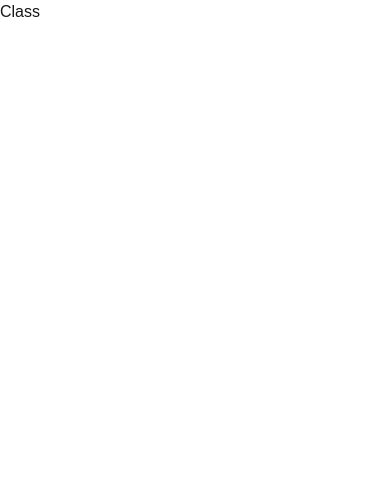
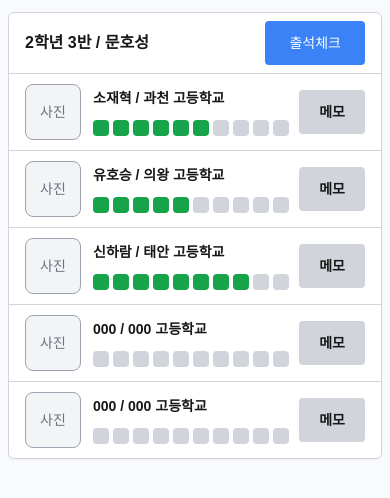
Before and after one commit to moonblueblue/together-go, a Next.js app: page /class in a window 390 px wide. Shown: the top 498 px of the page. Built offline with nearby package versions, Linux system fonts and the light colour scheme.

Commit message:
class-mobile 페이지 추가

```diff
--- a/app/class/page.tsx
+++ b/app/class/page.tsx
@@ -1,10 +1,92 @@
-/**
- * @description 학급(반)
- */
-export default function Class() {
+"use client";
+
+import { useState } from "react";
+
+export default function ClassPage() {
+  const [students, setStudents] = useState([
+    {
+      id: 1,
+      name: "소재혁",
+      school: "과천 고등학교",
+      attendance: Array(6).fill(true).concat(Array(4).fill(false)),
+      memo: "",
+    },
+    {
+      id: 2,
+      name: "유호승",
+      school: "의왕 고등학교",
+      attendance: Array(5).fill(true).concat(Array(5).fill(false)),
+      memo: "",
+    },
+    {
+      id: 3,
+      name: "신하람",
+      school: "태안 고등학교",
+      attendance: Array(8).fill(true).concat(Array(2).fill(false)),
+      memo: "",
+    },
+    {
+      id: 4,
+      name: "000",
+      school: "000 고등학교",
+      attendance: Array(10).fill(false),
+      memo: "",
+    },
+    {
+      id: 5,
+      name: "000",
+      school: "000 고등학교",
+      attendance: Array(10).fill(false),
+      memo: "",
+    },
+  ]);
+
   return (
-    <>
-      <h1>Class</h1>
-    </>
+    <div className="min-h-screen bg-gray-50 px-2 py-3">
+      <div className="mx-auto max-w-4xl rounded-md border border-gray-300 bg-white shadow-sm">
+        {/* 상단 헤더 */}
+        <div className="flex items-center justify-between border-b border-gray-300 px-4 py-2">
+          <h1 className="text-base font-bold">2학년 3반 / 문호성</h1>
+          <button className="rounded bg-blue-500 px-6 py-3 text-sm text-white hover:bg-blue-600">
+            출석체크
+          </button>
+        </div>
+
+        {/* 학생 목록 */}
+        {students.map((student, index) => (
+          <div
+            key={index}
+            className="flex items-center justify-between border-b border-gray-300 px-4 py-2.5 last:border-0"
+          >
+            {/* 프로필 사진 */}
+            <div className="flex items-center">
+              <div className="flex h-14 w-14 items-center justify-center rounded-lg border border-gray-400 bg-gray-100">
+                <span className="text-sm text-gray-500">사진</span>
+              </div>
+              <div className="ml-3">
+                <p className="text-sm font-bold">
+                  {student.name} / {student.school}
+                </p>
+                <div className="mt-3 flex gap-1">
+                  {student.attendance.map((attended, i) => (
+                    <div
+                      key={i}
+                      className={`h-4 w-4 rounded ${
+                        attended ? "bg-green-600" : "bg-gray-300"
+                      }`}
+                    ></div>
+                  ))}
+                </div>
+              </div>
+            </div>
+
+            {/* 메모 버튼 */}
+            <button className="rounded bg-gray-300 px-5 py-3 text-sm font-bold hover:bg-gray-400">
+              메모
+            </button>
+          </div>
+        ))}
+      </div>
+    </div>
   );
 }
--- a/app/login/page.tsx
+++ b/app/login/page.tsx
@@ -1,14 +1,14 @@
 "use client";
 
 import Link from "next/link";
-import { useState } from "react";
+import { useState, FormEvent } from "react";
 
 export default function Login() {
   const [phoneNumber, setPhoneNumber] = useState("");
   const [password, setPassword] = useState("");
   const [error, setError] = useState("");
 
-  const handleLogin = async (e: React.FormEvent) => {
+  const handleLogin = async (e: FormEvent) => {
     e.preventDefault();
     setError("");
 
@@ -96,6 +96,14 @@ export default function Login() {
           </button>
         </form>
         <p className="mt-4 text-center text-sm text-gray-600">
+          <Link
+            href="/forgot-password"
+            className="text-blue-700 hover:underline"
+          >
+            비밀번호를 잊으셨나요?
+          </Link>
+        </p>
+        <p className="mt-4 text-center text-sm text-gray-600">
           계정이 없으신가요?{" "}
           <Link href="/join" className="text-blue-700 hover:underline">
             회원가입
```
